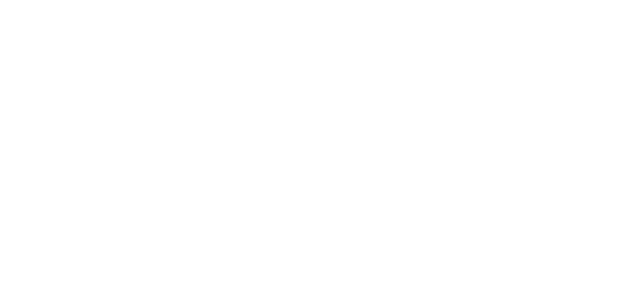
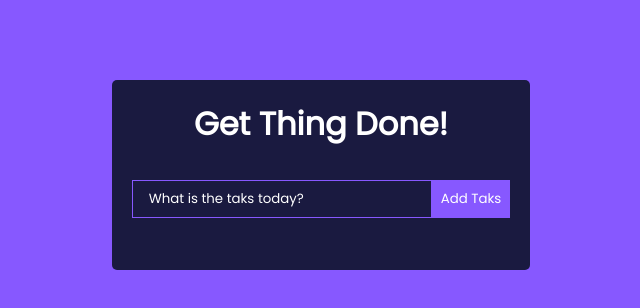
Before and after one commit to Kilado/TodoList, a React (Vite) app: page / in a window 1280 px wide. Shown: the top 308 px of the page, without its empty margins (319-959 px from the left). Built offline with nearby package versions, Linux system fonts and the light colour scheme.

Commit message:
Added markup and styles

```diff
--- a/index.html
+++ b/index.html
@@ -2,9 +2,9 @@
 <html lang="en">
   <head>
     <meta charset="UTF-8" />
-    <link rel="icon" type="image/svg+xml" href="/vite.svg" />
+    <link rel="icon" href="/to-do-list.png" />
     <meta name="viewport" content="width=device-width, initial-scale=1.0" />
-    <title>Vite + React</title>
+    <title>TodoList</title>
   </head>
   <body>
     <div id="root"></div>
--- a/src/App.css
+++ b/src/App.css
@@ -0,0 +1,58 @@
+@import url("https://fonts.googleapis.com/css2?family=Poppins&display=swap");
+
+* {
+  font-family: "Poppins", sans-serif;
+  margin: 0;
+  padding: 0;
+  box-sizing: border-box;
+}
+
+body {
+  background: #8758ff;
+  display: flex;
+  justify-content: center;
+  align-items: center;
+}
+
+.App {
+  text-align: center;
+}
+
+h1 {
+  color: #fff;
+  margin-bottom: 16px;
+}
+
+.TodoWrapper {
+  background: #1a1a40;
+  padding: 20px;
+  margin-top: 80px;
+  border-radius: 5px;
+}
+
+.TodoForm {
+  width: 100%;
+}
+
+.todo-input {
+  padding: 8px 16px;
+  margin-top: 16px;
+  margin-bottom: 32px;
+  width: 300px;
+  color: #fff;
+  background: none;
+  border: 1px solid #8758ff;
+  outline: none;
+}
+
+.todo-input::placeholder {
+  color: #fff;
+}
+
+.todo-btn {
+  padding: 9px;
+  background: #8758ff;
+  border: none;
+  color: #fff;
+  cursor: pointer;
+}
--- a/src/App.jsx
+++ b/src/App.jsx
@@ -1,5 +1,12 @@
+import TodoWrapper from "./components/TodoWrapper";
+import "./App.css";
+
 function App() {
-  return <div></div>;
+  return (
+    <div className="App">
+      <TodoWrapper />
+    </div>
+  );
 }
 
 export default App;
--- /dev/null
+++ b/src/components/TodoForm.jsx
@@ -0,0 +1,16 @@
+import React from "react";
+
+export default function TodoForm() {
+  return (
+    <form className="TodoForm">
+      <input
+        className="todo-input"
+        type="text"
+        placeholder="What is the taks today?"
+      />
+      <button className="todo-btn" type="submit">
+        Add Taks
+      </button>
+    </form>
+  );
+}
--- /dev/null
+++ b/src/components/TodoWrapper.jsx
@@ -0,0 +1,11 @@
+import React from "react";
+import TodoForm from "./TodoForm";
+
+export default function TodoWrapper() {
+  return (
+    <div className="TodoWrapper">
+      <h1>Get Thing Done!</h1>
+      <TodoForm />
+    </div>
+  );
+}
```
Also changed, not shown: public/to-do-list.png (added).
